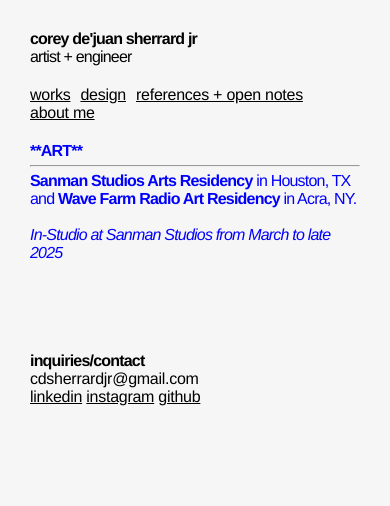
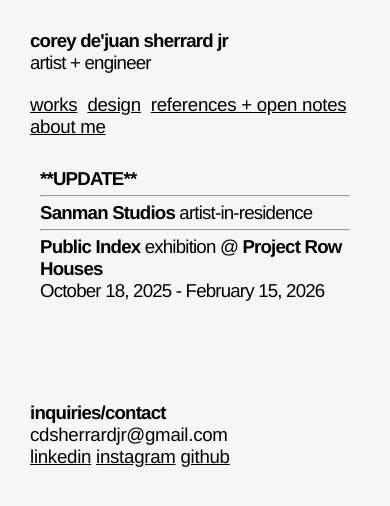
Before and after one commit to cds-j/cds-j-site, a React (Create React App) app: page / in a window 390 px wide. Shown: the top 506 px of the page. Built offline with nearby package versions, Linux system fonts and the light colour scheme.

Commit message:
Larger font size, update updated

```diff
--- a/src/App.css
+++ b/src/App.css
@@ -4,7 +4,7 @@
 }
 
 body {
-  margin: 50px;
+  margin: 50px 200px;
   background-color: rgb(246, 246, 246);
 }
 
@@ -19,7 +19,7 @@
 
 h1,
 h2 {
-  font-size: 14pt;
+  font-size: 21pt;
 }
 
 h2,
@@ -32,7 +32,7 @@
 p,
 a,
 li {
-  font-size: 12pt;
+  font-size: 16pt;
 }
 
 .component h3.exhibitions-header {
@@ -102,7 +102,7 @@
 #art img {
   width: 100%;
   margin: 10px 0px;
-  border: 2px solid black;
+  border: 5px solid black;
 }
 
 #art .sold {
@@ -141,7 +141,11 @@
   }
 
   h1, h2, h3 {
-    font-size: 12pt;
+    font-size: 14pt;
+  }
+
+  h4, p, a, li {
+    font-size: 14pt;
   }
 
   nav ul {
@@ -155,6 +159,10 @@
 
   #works-at-work-pieces img {
     height: 200px;
+  }
+
+  #art img {
+    width: 100%;
   }
 
   .design-project {
--- a/src/components/_aboutme.js
+++ b/src/components/_aboutme.js
@@ -1,8 +1,8 @@
 function AboutMe() {
   return (
     <div id="#about-me" className="component">
-      <h1>about me</h1>
-      <h2>corey de&apos;juan sherrard jr</h2>
+      <h1>About Me</h1>
+      <h2>Corey De&apos;Juan Sherrard Jr</h2>
       <div>
         <p>
           Corey De&apos;Juan Sherrard Jr (born 1996, Houston, TX) engineers a developing system for composing songs and generating objects that
--- a/src/components/_header.js
+++ b/src/components/_header.js
@@ -24,12 +24,11 @@
         <h2>artist + engineer</h2>
         <Nav/>
         <div id="update">
-          <h3>**ART**</h3>
+          <h3>**UPDATE**</h3>
           <hr/>
           <h4>
-            <b>Sanman Studios Arts Residency</b> in Houston, TX and
-            <b> Wave Farm Radio Art Residency</b> in Acra, NY.<br/><br/>
-            <i>In-Studio at Sanman Studios from March to late 2025</i>
+            <b>Sanman Studios</b> artist-in-residence<hr/>
+            <b>Public Index</b> exhibition @ <b>Project Row Houses</b><br/>October 18, 2025 - February 15, 2026
           </h4>
         </div>
       </header>
--- a/src/index.css
+++ b/src/index.css
@@ -4,11 +4,11 @@
 }
 
 #header {
-  width: 50%;
+  width: 40%;
 }
 
 #component {
-  width: 50%;
+  width: 60%;
   margin-left: 75px;
 }
 
--- a/src/styles/header.css
+++ b/src/styles/header.css
@@ -1,14 +1,14 @@
 #update {
-  color: blue;
-  margin-top: 20px;
-  max-width: 400px;
+  color: black;
+  padding: 10px;
+  border-radius: 10px;
+  max-width: 500px;
   transition: background-color 150ms ease;
   transition: padding 150ms ease;
 }
 
 #update:hover {
-  color: white;
-  background-color: blue;
+  color: black;
   padding: 10px;
   border-radius: 10px;
 }
```
